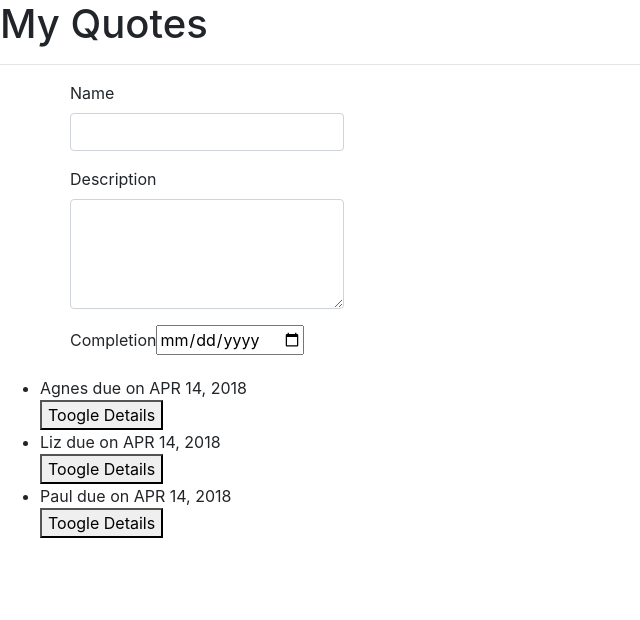
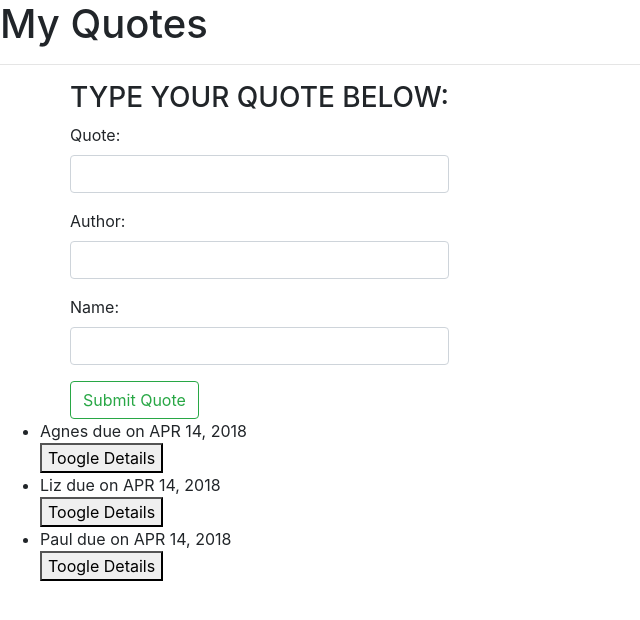
Before and after one commit to kavata9/Collection, an Angular app: page / in a window 1280 px wide. Shown: the top 620 px of the page, without its empty margins (0-640 px from the left). Built offline with nearby package versions, Linux system fonts and the light colour scheme.

Commit message:
add lebals to the form

```diff
--- a/src/app/quote-form/quote-form.component.html
+++ b/src/app/quote-form/quote-form.component.html
@@ -1,23 +1,24 @@
-<div class="container-fluid">
+<div class="container">
   <div class="row">
-      <form>
+<form (ngSubmit)='submitQuote()' #quoteForm='ngForm'>
+<h3>TYPE YOUR QUOTE BELOW:</h3>
 <div class="form-group">
-
-              <label for="quote">Name</label>
-              <input type="text" required class="form-control" id="quote">
+  <label for="quote">Quote:</label>
+  <input name="quote" class="form-control" id="quote" [(ngModel)]="newQuote.name">
 
 </div>
 <div class="form-group">
-
-              <label for="description">Description</label>
-              <textarea class="form-control" id="description" rows="4" required></textarea>
+  <label for="author">Author:</label>
+  <input name="author" class="form-control" id="author" [(ngModel)]="newQuote.author">
 
 </div>
 <div class="form-group">
-              <label for="complete">Completion</label>
-              <input type='date' id="complete" required>
+  <label for="name">Name:</label>
+  <input name="name" class="form-control" id="name" [(ngModel)]="newQuote.submit">
 
 </div>
+<!--Button added-->
+<button  class="btn btn-outline-success">Submit Quote</button>
 </form>
 </div>
 </div>
--- a/src/app/quote-form/quote-form.component.ts
+++ b/src/app/quote-form/quote-form.component.ts
@@ -1,4 +1,5 @@
 import { Component, OnInit } from '@angular/core';
+import {Quote} from '../quote'
 
 @Component({
   selector: 'app-quote-form',
@@ -6,6 +7,7 @@ import { Component, OnInit } from '@angular/core';
   styleUrls: ['./quote-form.component.css']
 })
 export class QuoteFormComponent implements OnInit {
+  newQuote=new Quote(0,"","",new Date());
 
   constructor() { }
 
```
Lines whose indentation alone changed are shown as unchanged.
